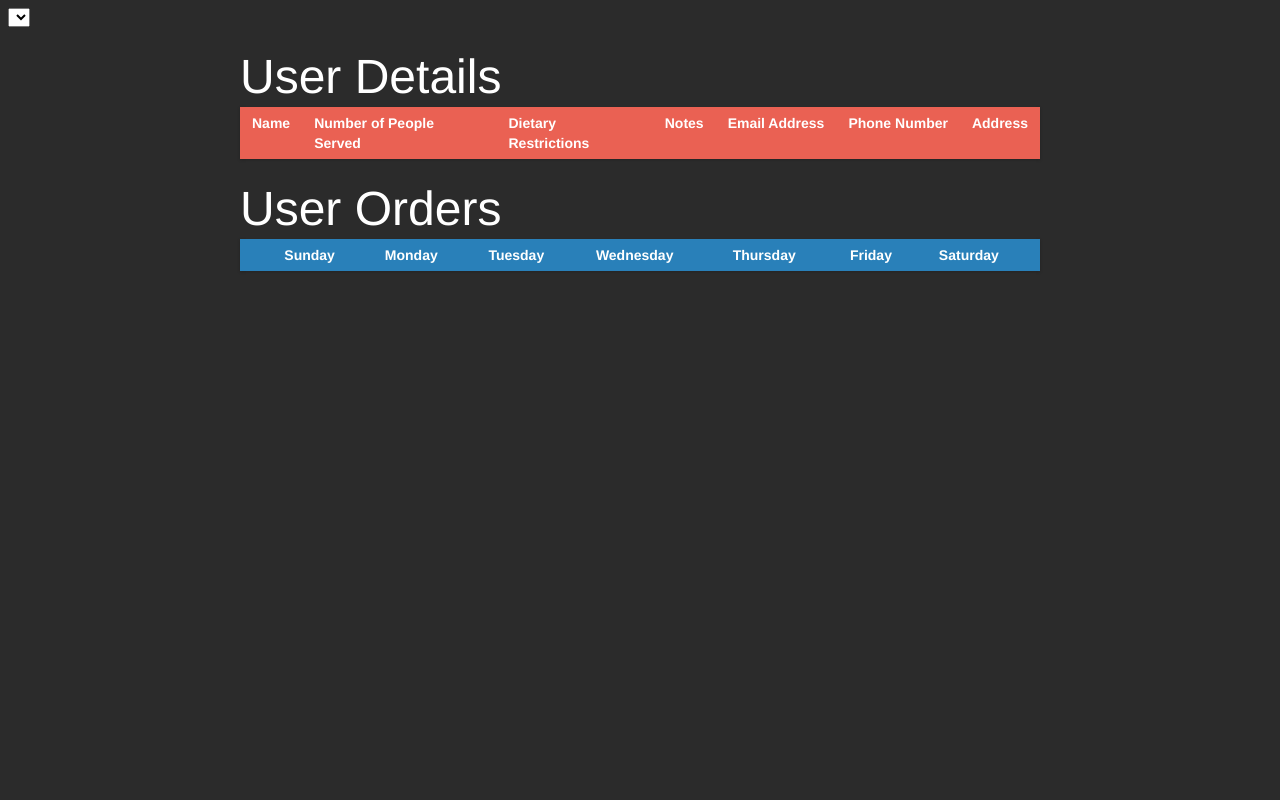
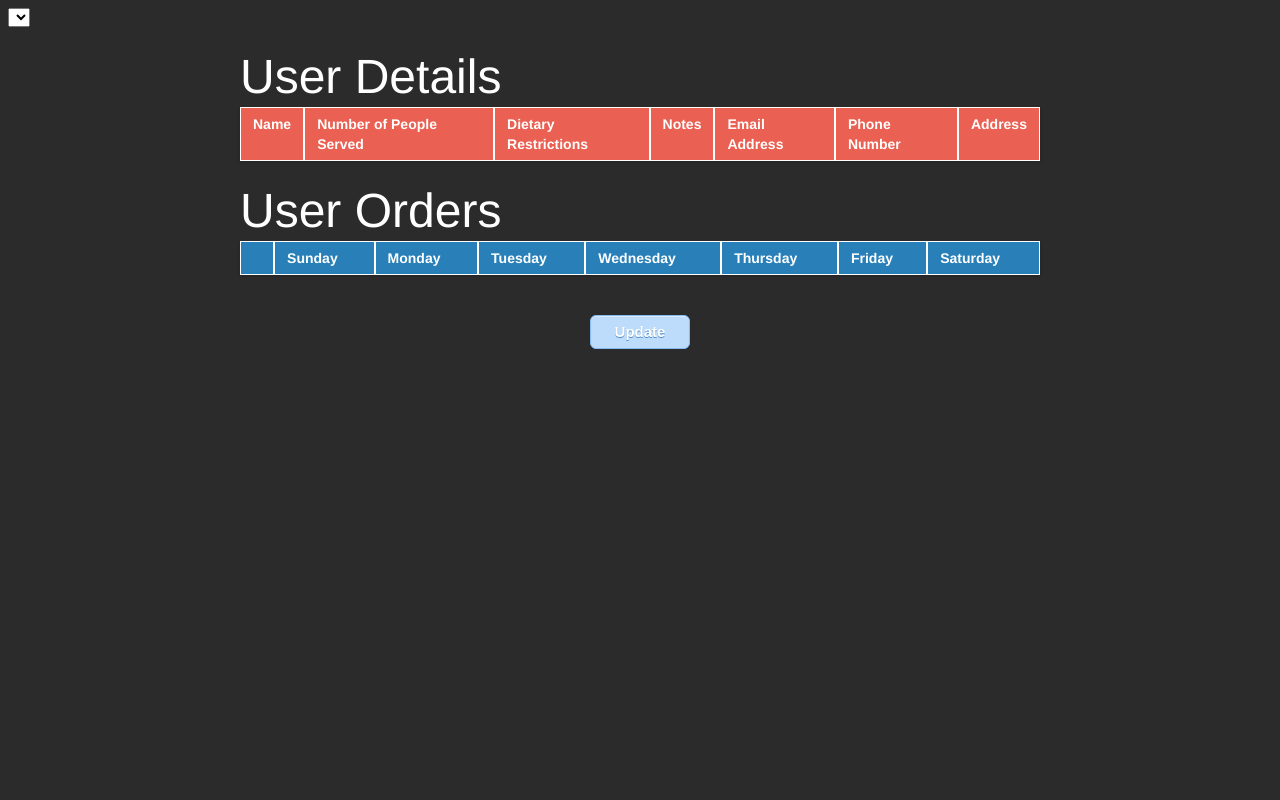
Before and after one commit to Contentabl/password-test, a Flask app: page /users/chefUser/ in a window 1280 px wide. Run offline with Flask 2, Linux system fonts and the light colour scheme; data that the repository does not hold is empty.

Commit message:
chef changes

```diff
--- /dev/null
+++ b/app/static/css/chefNewStyle.css
@@ -0,0 +1,99 @@
+body {
+  font-family: "Helvetica Neue", Helvetica, Arial;
+  font-size: 14px;
+  line-height: 20px;
+  font-weight: 400;
+  color: #3b3b3b;
+  -webkit-font-smoothing: antialiased;
+  font-smoothing: antialiased;
+  background: #2b2b2b;
+}
+
+.wrapper {
+  margin: 0 auto;
+  padding: 40px;
+  max-width: 800px;
+}
+
+.table {
+  margin: 0 0 40px 0;
+  width: 100%;
+  box-shadow: 0 1px 3px rgba(0, 0, 0, 0.2);
+  display: table;
+}
+@media screen and (max-width: 580px) {
+  .table {
+    display: block;
+  }
+}
+
+.row {
+  display: table-row;
+  background: #f6f6f6;
+}
+.row:nth-of-type(odd) {
+  background: #e9e9e9;
+}
+.row.header {
+  font-weight: 900;
+  color: #ffffff;
+  background: #ea6153;
+}
+.row.green {
+  background: #27ae60;
+}
+.row.blue {
+  background: #2980b9;
+}
+@media screen and (max-width: 580px) {
+  .row {
+    padding: 8px 0;
+    display: block;
+  }
+}
+
+.cell {
+  padding: 6px 12px;
+  display: table-cell;
+  border: 1px solid #FFFFFF;
+}
+@media screen and (max-width: 580px) {
+  .cell {
+    padding: 2px 12px;
+    display: block;
+  }
+}
+.cell.selected{
+  background-color: green;
+}
+
+.cell.unselected{
+  background-color: red;
+}
+
+.myButton {
+  -moz-box-shadow:inset 0px 1px 0px 0px #dcecfb;
+  -webkit-box-shadow:inset 0px 1px 0px 0px #dcecfb;
+  box-shadow:inset 0px 1px 0px 0px #dcecfb;
+  background-color:#bddbfa;
+  -moz-border-radius:6px;
+  -webkit-border-radius:6px;
+  border-radius:6px;
+  border:1px solid #84bbf3;
+  display:inline-block;
+  cursor:pointer;
+  color:#ffffff;
+  font-family:arial;
+  font-size:15px;
+  font-weight:bold;
+  padding:6px 24px;
+  text-decoration:none;
+  text-shadow:0px 1px 0px #528ecc;
+}
+.myButton:hover {
+  background-color:#80b5ea;
+}
+.myButton:active {
+  position:relative;
+  top:1px;
+}
--- a/app/static/js/chefNew.js
+++ b/app/static/js/chefNew.js
@@ -1,6 +1,9 @@
 var data;
 var dietHeader = "row header blue";
 var userHeader = "row header orange";
+var changes = Array();
+var days = ["Sunday", "Monday", "Tuesday", "Wednesday", "Thursday", "Friday", "Saturday"];
+var meals = {"Breakfast" : 1, "Lunch" : 2, "Dinner" : 3, "Snacks" : 4, "Dessert" : 5};
 
 $(document).ready(function(){
 	$.ajax({
@@ -64,24 +67,73 @@ function loadMeals(userIndex){
 }
 
 function addMealsRow(mealInfo){
-	var row = '<div class="row"><div class="cell">'+mealInfo["name"]+'</div>';
+	var curMeal = mealInfo["name"];
+	var row = '<div class="row"><div class="cell">'+curMeal+'</div>';
 	var numDays = mealInfo.length;
 	for (var i = 0; i < numDays; i++){
-		row += getCell(mealInfo[i]);
+		row += getCell(mealInfo[i], curMeal, i);
 	}
 	row += '</div';
 	$(".dietInfo").append(row);
 }
 
-function getCell(selected){
+function getCell(selected, mealName, rowNum){
 	var style = "";
+	var onclick = "onclick=\"select(\'"+mealName+"\', \'"+rowNum+"\');\" ";
+	var classString = 'class="cell ';
+	classString += mealName+' '+rowNum +' ';
 	if (selected){
-		style = 'style=background-color:green';
+		classString += 'selected" ';
 	}
 	else{
-		style = 'style=background-color:red'
+		classString += 'unselected" ';
 	}
-	return '<div class="cell" ' + style + ' ></div>'
+
+	return ('<div ' + onclick + classString + '></div>');
+}
+
+function select(mealName, rowNum){
+	var object = $("." + mealName + "." + rowNum);
+	console.log(object);
+	var classList = object.attr('class').split(/\s+/);
+	if (classList[3] == 'selected'){
+		object.removeClass("selected").addClass('unselected');
+	}
+	else if (classList[3] == 'unselected'){
+		object.removeClass("unselected").addClass('selected');
+	}
+	var day = days[classList[2]];
+	if (changes[day] == null){
+		changes[day] = Array();
+	}
+	var length = changes[day].length;
+	var mealNum = meals[classList[1]];
+	var exists = false;
+	var i = 0;
+	for (i = 0; i < length; i++){
+		if (changes[day][i] == mealNum){
+			exists = true;
+			break;
+		}
+	}
+	if (exists){
+		changes[day].splice(i, 1);
+	}
+	else{
+		changes[day].push(mealNum);
+	}
+}
+
+function update(){
+	$.ajax({
+       type: "POST",
+       contentType: "application/json",
+       dataType: "json",
+       url: "/chef/edit/",
+       data: JSON.stringify({changes: changes})
+       }).done(function( msg ) {
+
+	});
 }
 
 function clearRows(){
--- a/app/templates/dashboard/chefNew.html
+++ b/app/templates/dashboard/chefNew.html
@@ -1,4 +1,4 @@
-<html><head><link rel="stylesheet" href="/static/css/chefStyle.css">
+<html><head><link rel="stylesheet" href="/static/css/chefNewStyle.css">
 <script src="/static/js/jquery.js"></script>
 <script src="/static/js/chefNew.js"></script>
  </head><body>
@@ -42,7 +42,7 @@
 <div><font size="12" color="#FFF"> User Orders </font></div>
 
   <br>
-<div class="table dietInfo">
+<div class="table dietInfo" style="border:">
     <div class="row header blue">
       <div class="cell">
         Sunday
@@ -67,6 +67,9 @@
       </div>
     </div>
   </div>
+<center>
+  <a onclick="update()" class="myButton">Update</a>
 
+</center>
 
 </div></body></html>
```
